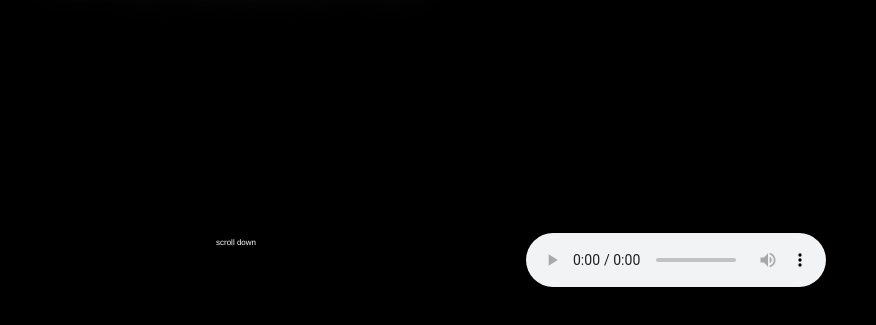
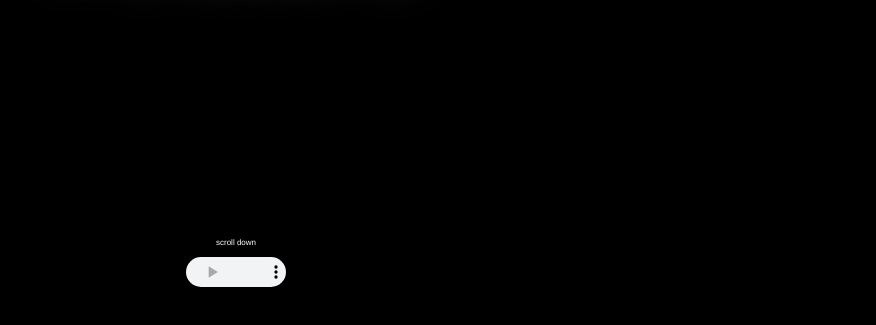
Before and after one commit to theimranshaik/befriends, a plain HTML site: page index.html in a window 1280 px wide. Shown: the part 453-778 px from the top of the page, without its empty margins (404-1280 px from the left). Drawn offline with Linux system fonts and the light colour scheme.

Commit message:
Update index.html

```diff
--- a/index.html
+++ b/index.html
@@ -167,11 +167,14 @@
             animation: blink 1s infinite;
         }
 
-        /* Audio player styling (optional) */
+        /* Audio player styling */
         audio {
             position: fixed;
             bottom: 60px;
-            right: 50px;
+            left: 50%;
+            transform: translateX(-50%);
+            width: 100px; /* Reduced size */
+            height: 30px; /* Smaller height */
         }
     </style>
 </head>
@@ -190,9 +193,9 @@
             <div class="blinking-dot"></div>
             <p>Ladies and gentlemen, how many of you feel bored chatting on WhatsApp? We often have interesting topics to discuss, but there aren’t enough people who share our interests.</p>
 
-<p>I'm working on creating a space just for that—connecting people based on shared interests for meaningful, engaging conversations. But before building it, I want to know: would you be interested in such a platform?</p>
+            <p>I'm working on creating a space just for that—connecting people based on shared interests for meaningful, engaging conversations. But before building it, I want to know: would you be interested in such a platform?</p>
 
-<p>If yes, please leave your name, phone number, and any suggestions below. Help me create something that brings people together for conversations that matter.</p>
+            <p>If yes, please leave your name, phone number, and any suggestions below. Help me create something that brings people together for conversations that matter.</p>
             <div class="scroll-down">scroll down</div>
         </section>
 
@@ -209,7 +212,7 @@
         </section>
     </div>
 
-    <!-- Optional Audio Player -->
+    <!-- Minimal Audio Player -->
     <audio autoplay controls>
         <source src="your-audio-file.mp3" type="audio/mp3">
         Your browser does not support the audio element.
```
